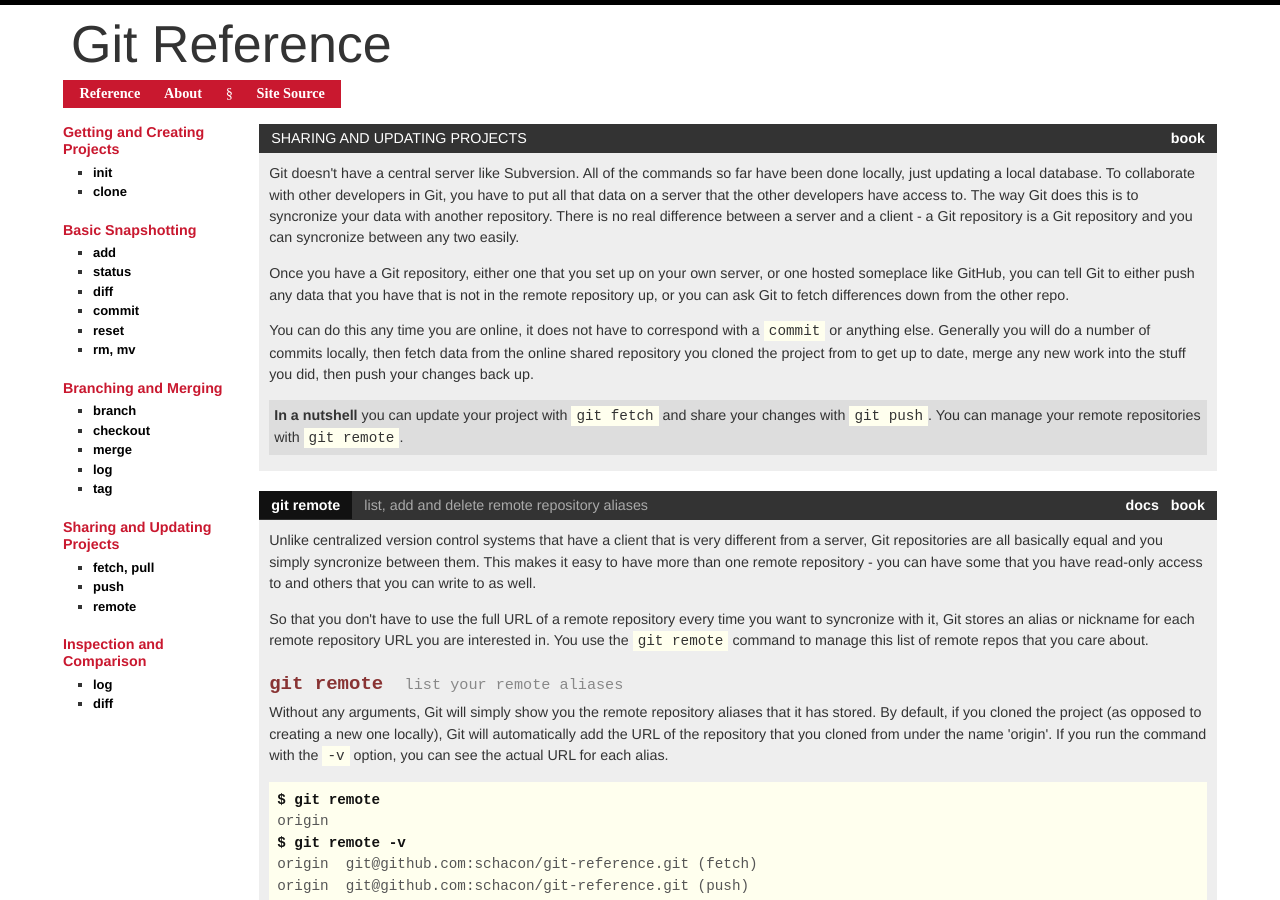
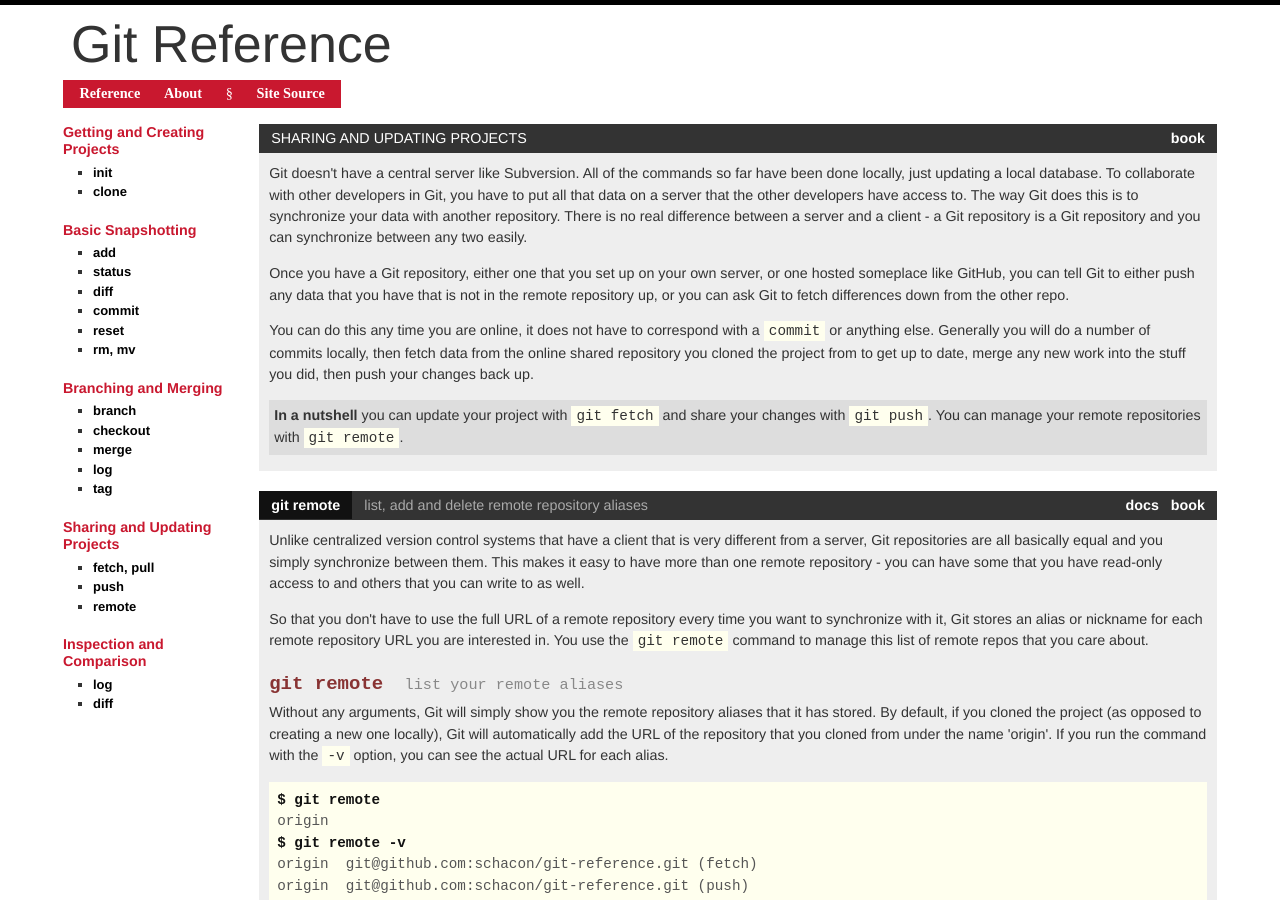
Before and after one commit to git/git-reference, a Jekyll site: the page built from remotes/index.html, in a window 1280 px wide and 900 px high. Built offline with Jekyll 4.4.1, drawn with Linux system fonts in a browser that asks for light colours; nearby versions of some CDN libraries; library files that are not in the unit come from our copies; some of the changed text lies outside the part shown.

Commit message:
fixed typos: syncronize -> synchronize

```diff
--- a/remotes/index.html
+++ b/remotes/index.html
@@ -15,9 +15,9 @@ layout: reference
     so far have been done locally, just updating a local database.
     To collaborate with other developers in Git, you have to put all that
     data on a server that the other developers have access to.  The way Git
-    does this is to syncronize your data with another repository.  There
+    does this is to synchronize your data with another repository.  There
     is no real difference between a server and a client - a Git repository
-    is a Git repository and you can syncronize between any two easily.
+    is a Git repository and you can synchronize between any two easily.
     </p>
 
     <p>Once you have a Git repository, either one that you set up on your
@@ -54,12 +54,12 @@ layout: reference
 
     <p>Unlike centralized version control systems that have a client that is
     very different from a server, Git repositories are all basically equal and
-    you simply syncronize between them. This makes it easy to have more than
+    you simply synchronize between them. This makes it easy to have more than
     one remote repository - you can have some that you have read-only access to
     and others that you can write to as well.</p>
 
     <p>So that you don't have to use the full URL of a remote repository every
-    time you want to syncronize with it, Git stores an alias or nickname for
+    time you want to synchronize with it, Git stores an alias or nickname for
     each remote repository URL you are interested in. You use the
     <code>git remote</code> command to manage this list of remote repos that
     you care about.</p>
@@ -180,12 +180,12 @@ github	git@github.com:schacon/hw.git (push)
   <div class="block">
 
     <p>Git has two commands to update itself from a remote repository.
-    <code>git fetch</code> will syncronize you with another repo, pulling down any data
+    <code>git fetch</code> will synchronize you with another repo, pulling down any data
     that you do not have locally and giving you bookmarks to where each branch on
-    that remote was when you syncronized.  These are called "remote branches" and are
+    that remote was when you synchronized.  These are called "remote branches" and are
     identical to local branches except that Git will not allow you to check them out -
     however, you can merge from them, diff them to other branches, run history logs on
-    them, etc.  You do all of that stuff locally after you syncronize.
+    them, etc.  You do all of that stuff locally after you synchronize.
     </p>
 
     <p>The second command that will fetch down new data from a remote server is
@@ -238,11 +238,11 @@ From github.com:schacon/hw
     </p>
 
     <p>If you have more than one remote repository, you can either fetch from specific
-    ones by running <code>git fetch [alias]</code> or you can tell Git to syncronize
+    ones by running <code>git fetch [alias]</code> or you can tell Git to synchronize
     with all of your remotes by running <code>git fetch --all</code>.
 
     <p class="nutshell">
-    <b>In a nutshell</b> you run <code>git fetch [alias]</code> to syncronize your
+    <b>In a nutshell</b> you run <code>git fetch [alias]</code> to synchronize your
     repository with a remote repository, fetching all the data it has that you do
     not into branch references locally for merging and whatnot.
     </p>
```
